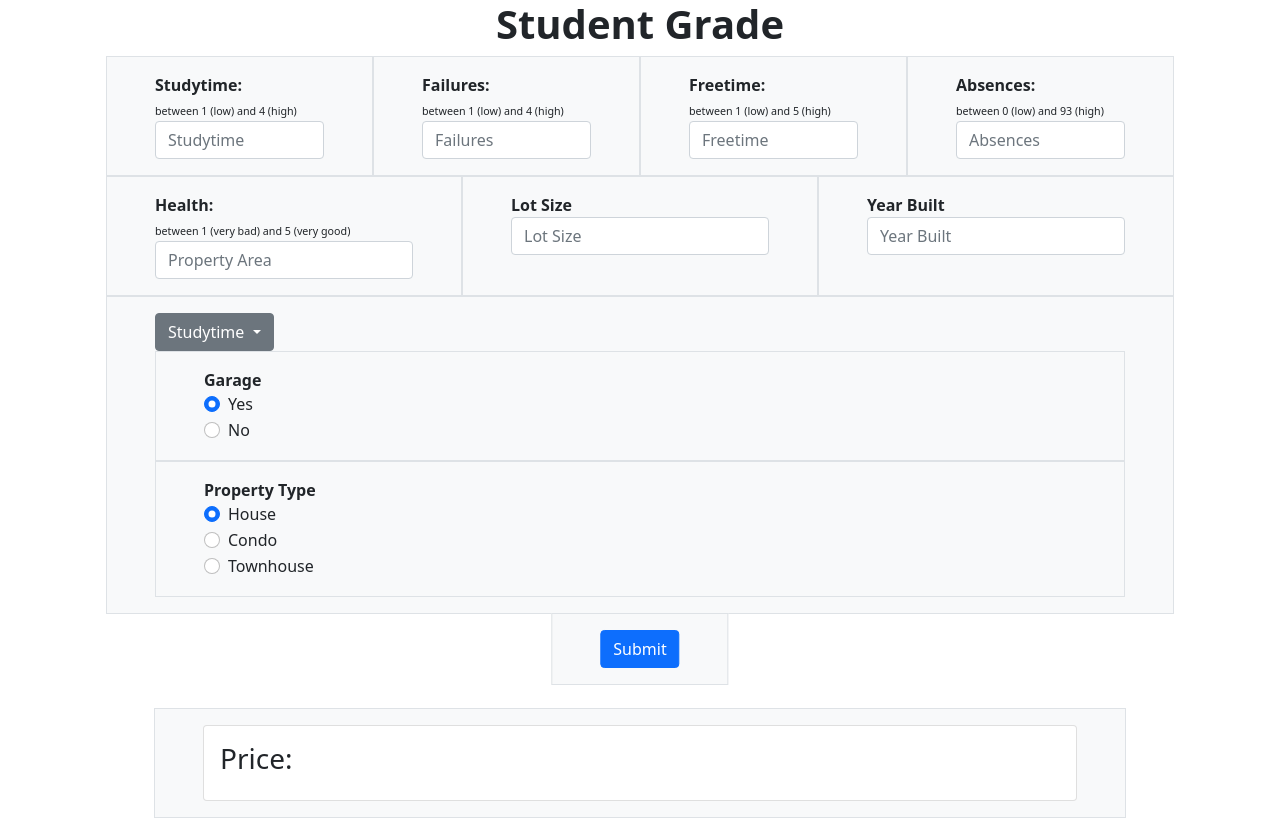
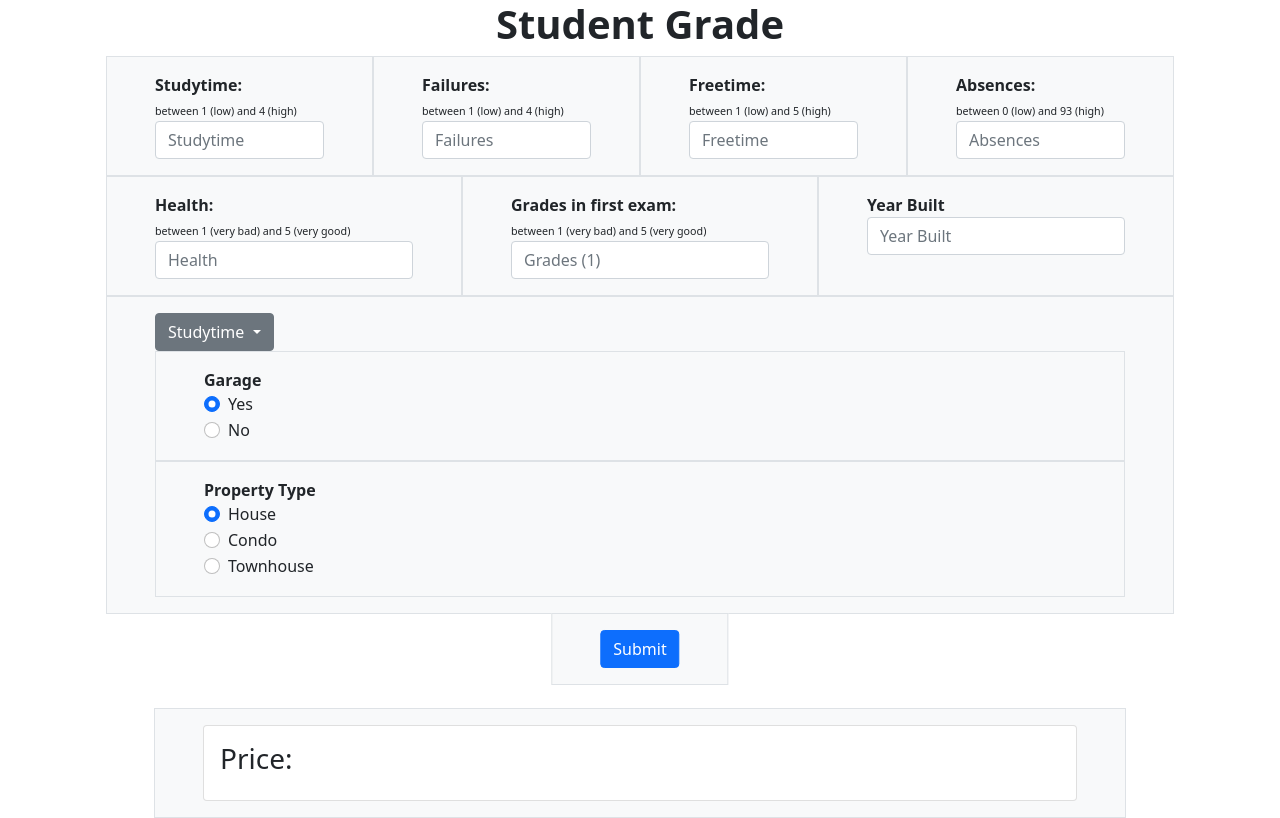
Before and after one commit to sushant822/sutdent_grade, a Flask app: page / in a window 1280 px wide. Run offline with Flask 2, Linux system fonts and the light colour scheme; some libraries are stand-ins or nearby versions.

Commit message:
Update index.html

```diff
--- a/templates/index.html
+++ b/templates/index.html
@@ -58,11 +58,11 @@
       <div class="row mx-lg-n5">
         <div class="col py-3 px-lg-5 border bg-light"><div class="form-group">
           <label for="FormControlFile1"><strong>Health:</strong><br><small><small><small>between 1 (very bad) and 5 (very good)</small></small></small></label>
-          <input class="form-control" type="text" placeholder="Property Area" name="property_area">
+          <input class="form-control" type="text" placeholder="Health" name="health">
       </div></div>
         <div class="col py-3 px-lg-5 border bg-light"><div class="form-group">
-          <label for="FormControlFile1"><strong>Lot Size</strong></label>
-          <input class="form-control" type="text" placeholder="Lot Size" name="lot_size">
+          <label for="FormControlFile1"><strong>Grades in first exam:</strong><br><small><small><small>between 1 (very bad) and 5 (very good)</small></small></small></label>
+          <input class="form-control" type="text" placeholder="Grades (1)" name="grade_1">
       </div></div>
         <div class="col py-3 px-lg-5 border bg-light"><div class="form-group">
           <label for="FormControlFile1"><strong>Year Built</strong></label>
```
